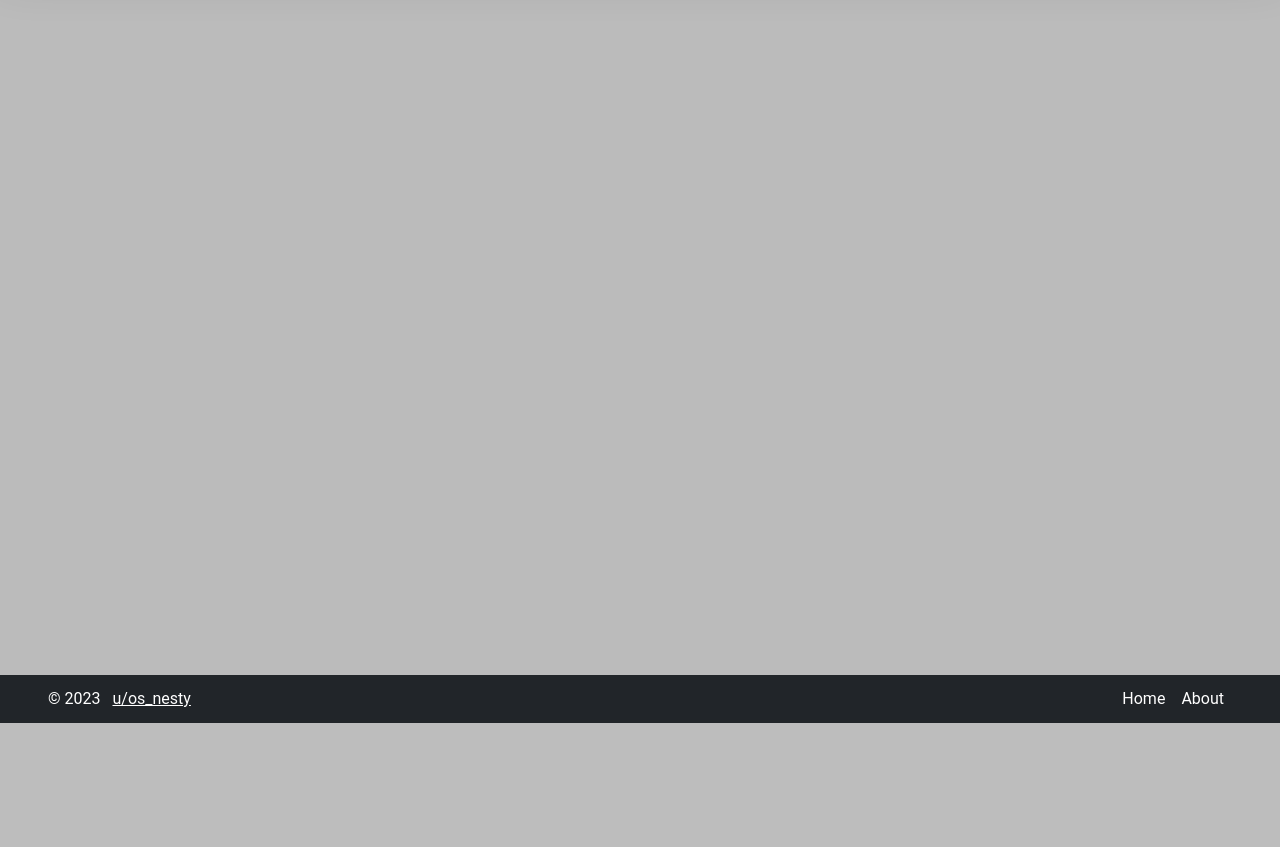
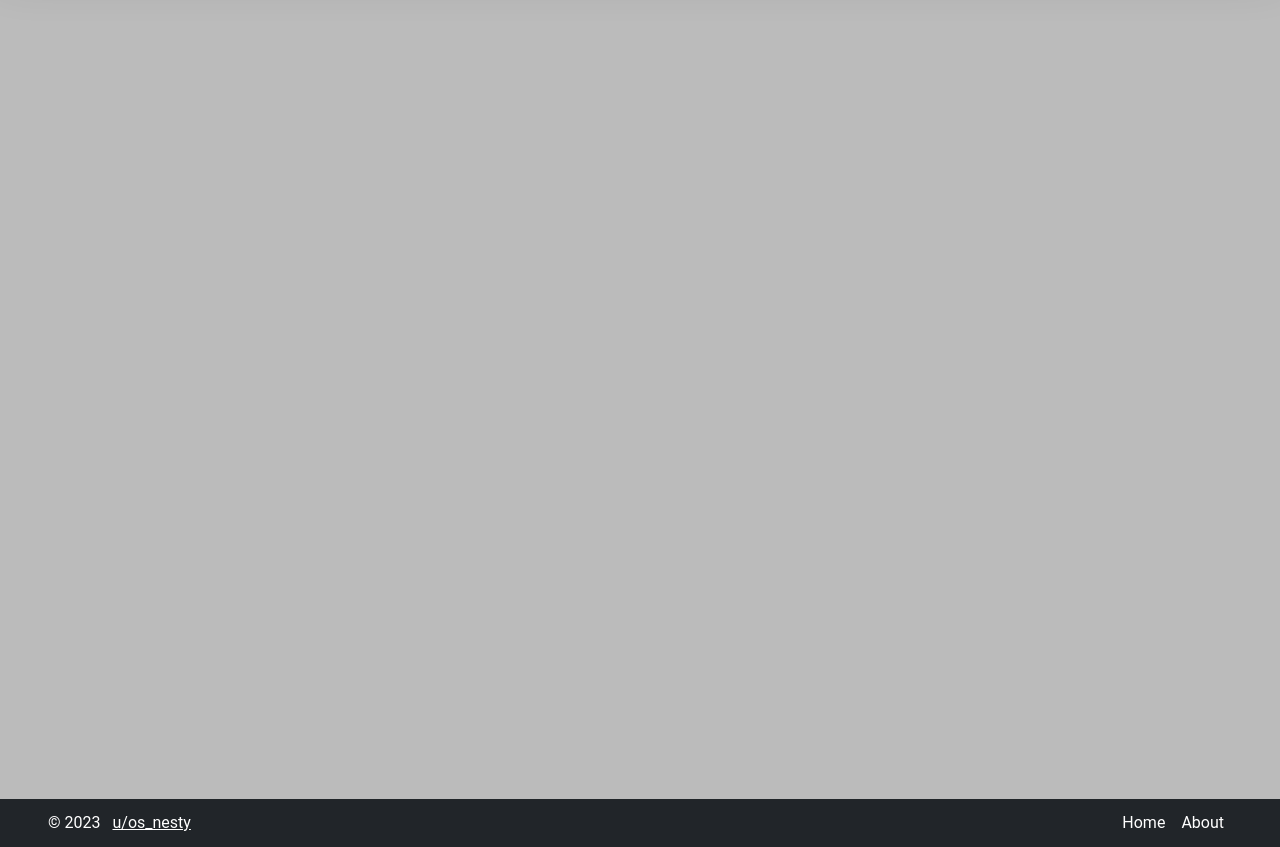
Before and after one commit to striderskynet/showly, a PHP site: page / in a window 1280 px wide. Shown: the part 117-964 px from the top of the page. Before the commit the page ends 840 px from the top, so only its background shows below. Run offline with PHP 8.4, Linux system fonts and the light colour scheme; some libraries are stand-ins or nearby versions.

Commit message:
Fix some styles and notifications

```diff
--- a/main.js
+++ b/main.js
@@ -9,7 +9,7 @@ let showlist = [];
 let page = 1;
 let cardNum = 1;
 
-const active_sorting = "popularity.desc";
+let active_sorting = "popularity.desc";
 let existing_sorting = [
     "popularity.asc",
     "popularity.desc",
@@ -261,7 +261,26 @@ const infinityScroll = () => {
 const shareShow =  (id) => {
     console.log(export_show_path + id);
     console.log("Sharing:", id);
-    navigator.clipboard.writeText(export_show_path + id);
+
+    try {
+        navigator.clipboard.writeText(export_show_path + id);
+
+
+    } catch (error) {
+        console.log(error);
+
+        iziToast.warning({
+            title: 'Showly',
+            message: `Cant copy show <strong>${id}</strong> URL to clipboard`
+        });
+
+        return false;
+    }
+
+    iziToast.sucess({
+        title: 'Showly',
+        message: `Show <strong>${id}</strong> URL copied to clipboard`
+    });
 }
 
 const createCard = (data, add = false, ret = false) => {
--- a/style.css
+++ b/style.css
@@ -325,7 +325,7 @@ ul.select2-results__options li:hover{
 }
 
 footer {
-    bottom: -2px;
+    position: relative;
     z-index: 99;
 }
 /* Breadcrumbs Styles */
@@ -349,7 +349,7 @@ footer {
 .hero-container.blocks, .hero-container.rows {
 	margin: auto;
     cursor: pointer;
-    min-height: 84.5vh;
+    min-height: 100vh;
 }
 
 .hero-container.blocks {
@@ -372,6 +372,7 @@ footer {
     position: relative;
     font-size: 0.8em !important;
     border-radius: 10px;
+    flex-grow: 1;
 }
 
 .hero-container.blocks .poster-container {
```
